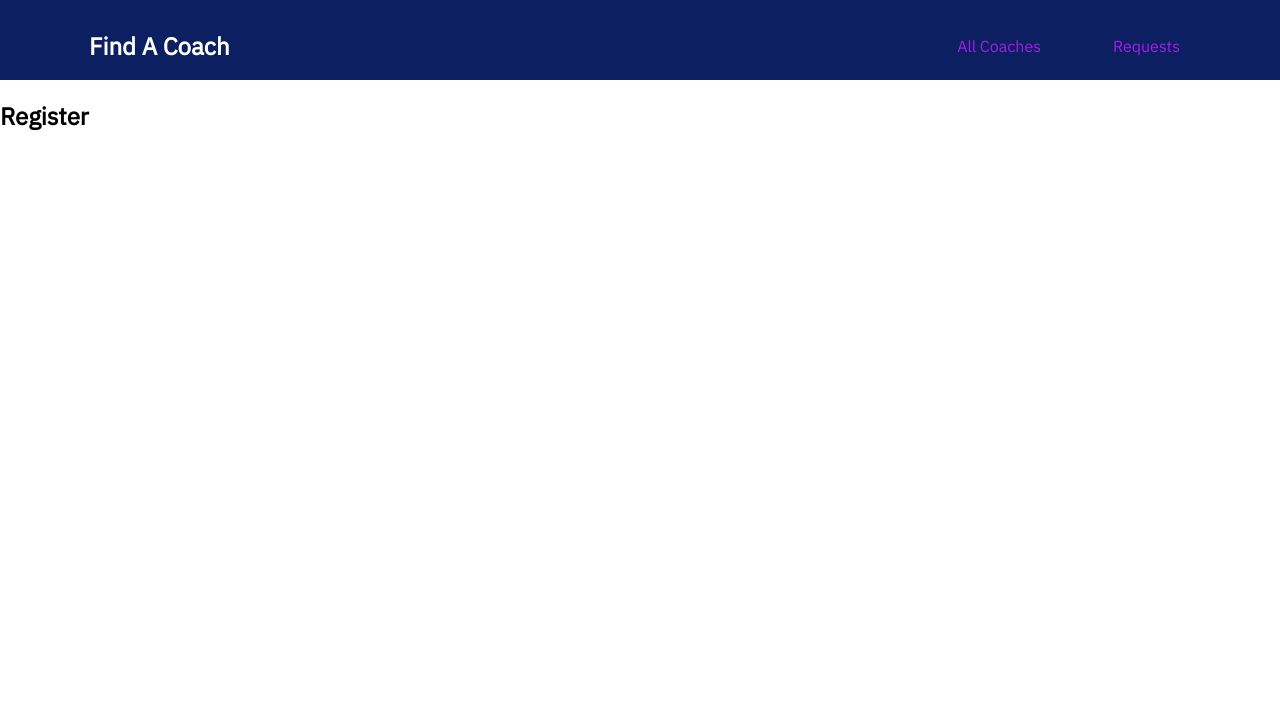
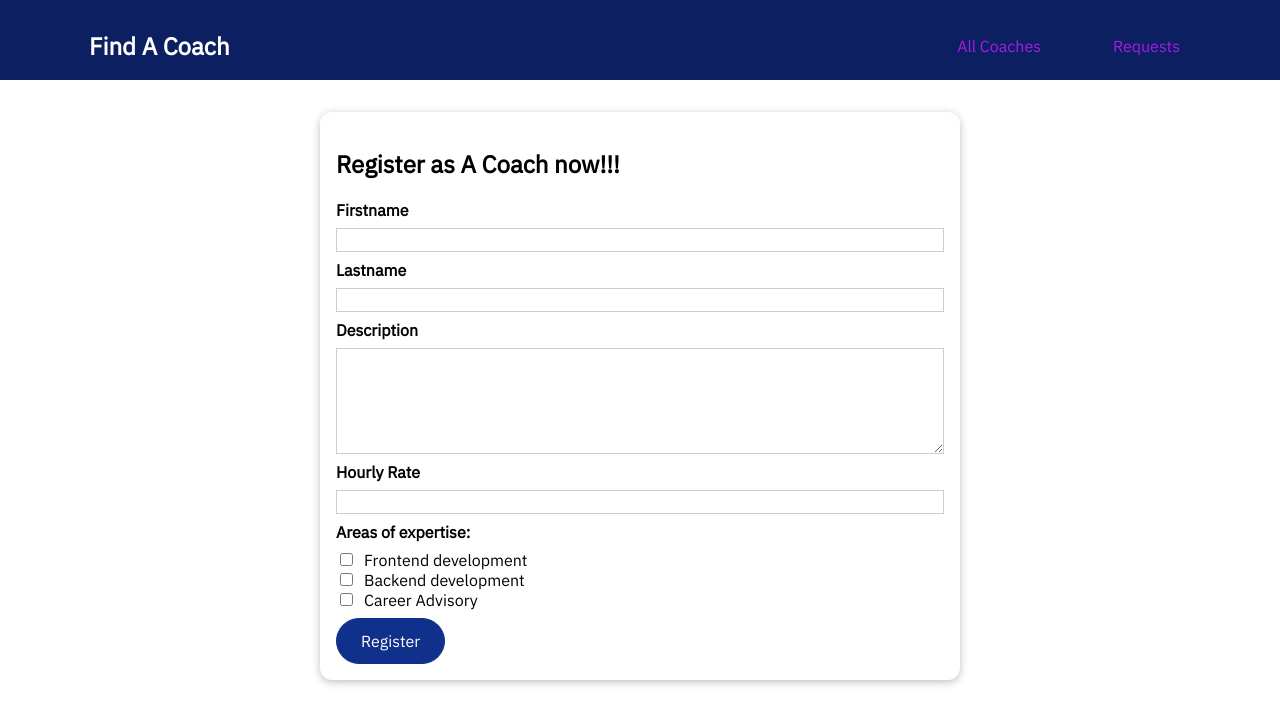
Before and after one commit to Lime5005/VueJS, a Vue app in the folder find-a-coach-project/: page /register in a window 1280 px wide. Shown: the top 724 px of the page. Built offline with nearby package versions, Linux system fonts and the light colour scheme.

Commit message:
register form CSS completed

```diff
--- /dev/null
+++ b/find-a-coach-project/src/pages/coaches/coachForm.vue
@@ -0,0 +1,121 @@
+<template>
+  <form @submit.prevent="submitForm">
+    <div class="form-control">
+      <label for="firstname">Firstname</label>
+      <input type="text" id="firstname" v-model.trim="firstname">
+    </div>
+    <div class="form-control">
+      <label for="lastname">Lastname</label>
+      <input type="text" id="lastname" v-model.trim="lastname">
+    </div>
+    <div class="form-control">
+      <label for="description">Description</label>
+      <textarea id="description" rows="5" v-model.trim="description"></textarea>
+    </div>
+    <div class="form-control">
+      <label for="rate">Hourly Rate</label>
+      <input type="number" id="rate" v-model.number="rate">
+    </div>
+    <div class="form-control">
+      <h3>Areas of expertise:</h3>
+      <div>
+        <input type="checkbox" value="frontend" id="frontend" v-model="areas">
+        <label for="frontend">Frontend development</label>
+      </div>
+      <div>
+        <input type="checkbox" value="backend" id="backend" v-model="areas">
+        <label for="backend">Backend development</label>
+      </div>
+      <div>
+        <input type="checkbox" value="career" id="career" v-model="areas">
+        <label for="career">Career Advisory</label>
+      </div>
+    </div>
+    <base-button>Register</base-button>
+  </form>
+</template>
+
+<script>
+export default {
+  data() {
+    return {
+      firstname: '',
+      lastname: '',
+      description: '',
+      rate: null,
+      areas: []
+    }
+  },
+  methods: {
+    submitForm() {
+      const formData = {
+        firstname: this.firstname,
+        lastname: this.lastname,
+        description: this.description,
+        rate: this.rate,
+        areas: this.areas
+      }
+      console.log(formData);
+    }
+  }
+}
+</script>
+
+
+<style scoped>
+.form-control {
+  margin: 0.5rem 0;
+}
+
+label {
+  font-weight: bold;
+  display: block;
+  margin-bottom: 0.5rem;
+}
+
+input[type='checkbox'] + label {
+  font-weight: normal;
+  display: inline;
+  margin: 0 0 0 0.5rem;
+}
+
+input,
+textarea {
+  display: block;
+  width: 100%;
+  border: 1px solid #ccc;
+  font: inherit;
+}
+
+input:focus,
+textarea:focus {
+  background-color: #f0e6fd;
+  outline: none;
+  border-color: #3d008d;
+}
+
+input[type='checkbox'] {
+  display: inline;
+  width: auto;
+  border: none;
+}
+
+input[type='checkbox']:focus {
+  outline: #3d008d solid 1px;
+}
+
+h3 {
+  margin: 0.5rem 0;
+  font-size: 1rem;
+}
+
+.invalid label {
+  color: red;
+}
+
+.invalid input,
+.invalid textarea {
+  border: 1px solid red;
+}
+
+</style>
--- a/find-a-coach-project/src/pages/coaches/registration.vue
+++ b/find-a-coach-project/src/pages/coaches/registration.vue
@@ -1,3 +1,18 @@
 <template>
-  <h2>Register</h2>
+  <section>
+    <base-card>
+    <h2>Register as A Coach now!!!</h2>
+      <coach-form></coach-form>
+    </base-card>
+  </section>
+
 </template>
+
+<script>
+import coachForm from './coachForm.vue'
+export default {
+  components: {
+    coachForm
+  }
+}
+</script>
```
